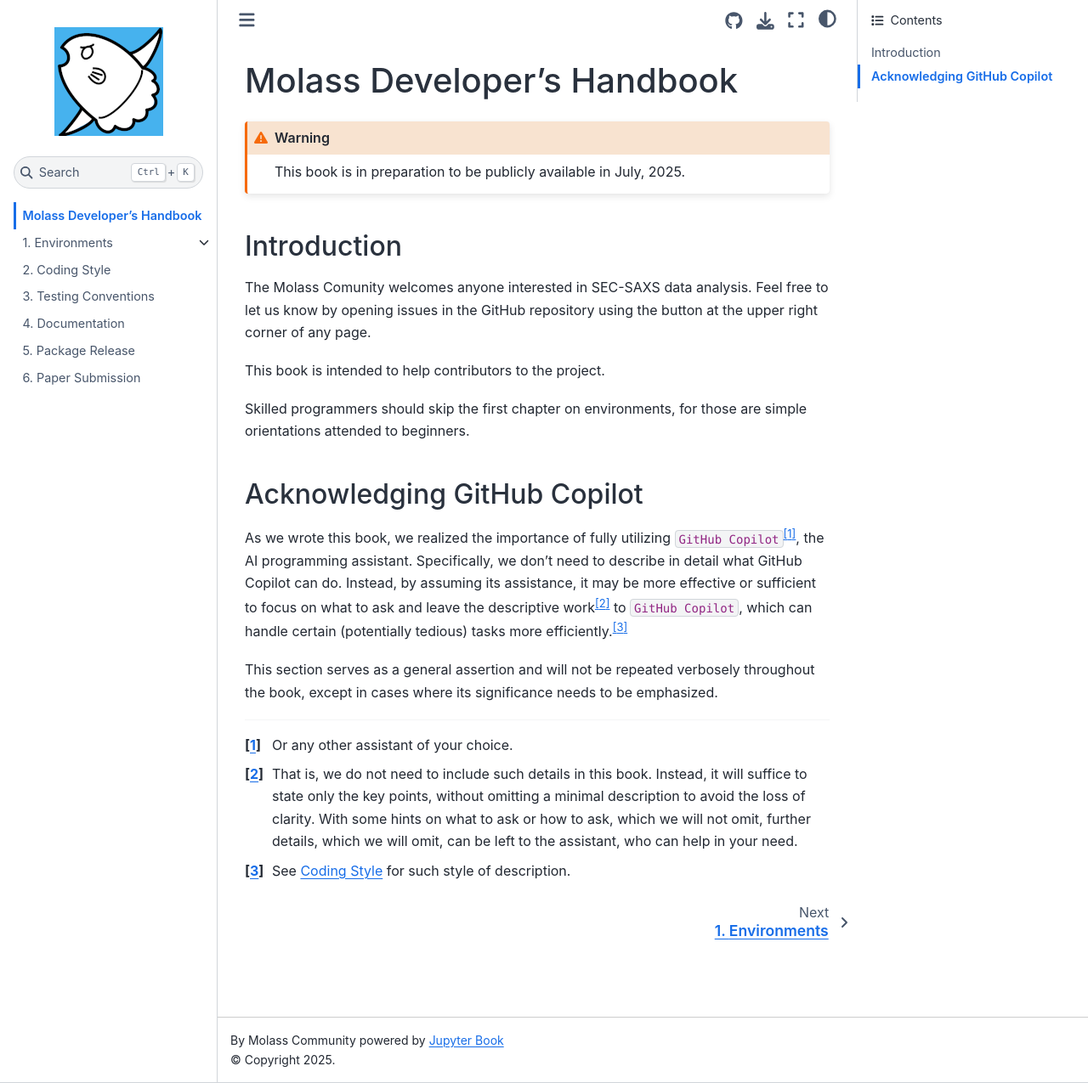
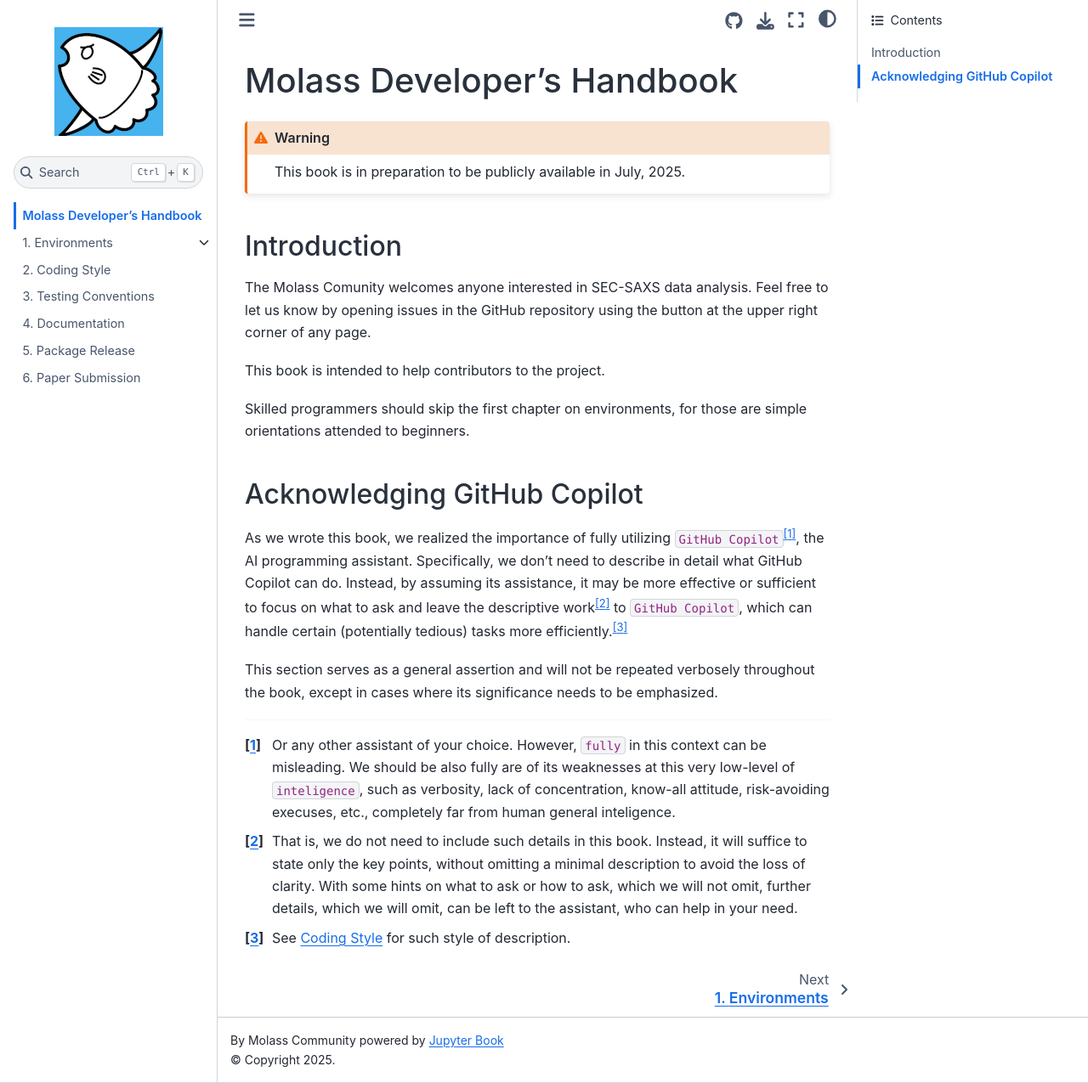
Before and after one commit to biosaxs-dev/molass-develop, a Jupyter Book: the page built from chapters/intro.md, in a window 1280 px wide and 1275 px high. Shown: the whole window at 85% size. Built offline with Jupyter Book 1.0.4 settings and Sphinx 7.4.7 and the Sphinx Book theme 1.1.4, drawn with Linux system fonts in a browser that asks for light colours.

Commit message:
add caution to over-trusting the assistant

```diff
--- a/chapters/intro.md
+++ b/chapters/intro.md
@@ -18,7 +18,7 @@
 
 This section serves as a general assertion and will not be repeated verbosely throughout the book, except in cases where its significance needs to be emphasized.
 
-[^1]: Or any other assistant of your choice.
+[^1]: Or any other assistant of your choice. However, `fully` in this context can be misleading. We should be also fully are of its weaknesses at this very low-level of `inteligence`, such as verbosity, lack of concentration, know-all attitude, risk-avoiding execuses, etc., completely far from human general inteligence.
 
 [^2]: That is, we do not need to include such details in this book. Instead, it will suffice to state only the key points, without omitting a minimal description to avoid the loss of clarity. With some hints on what to ask or how to ask, which we will not omit, further details, which we will omit, can be left to the assistant, who can help in your need.
 
```
